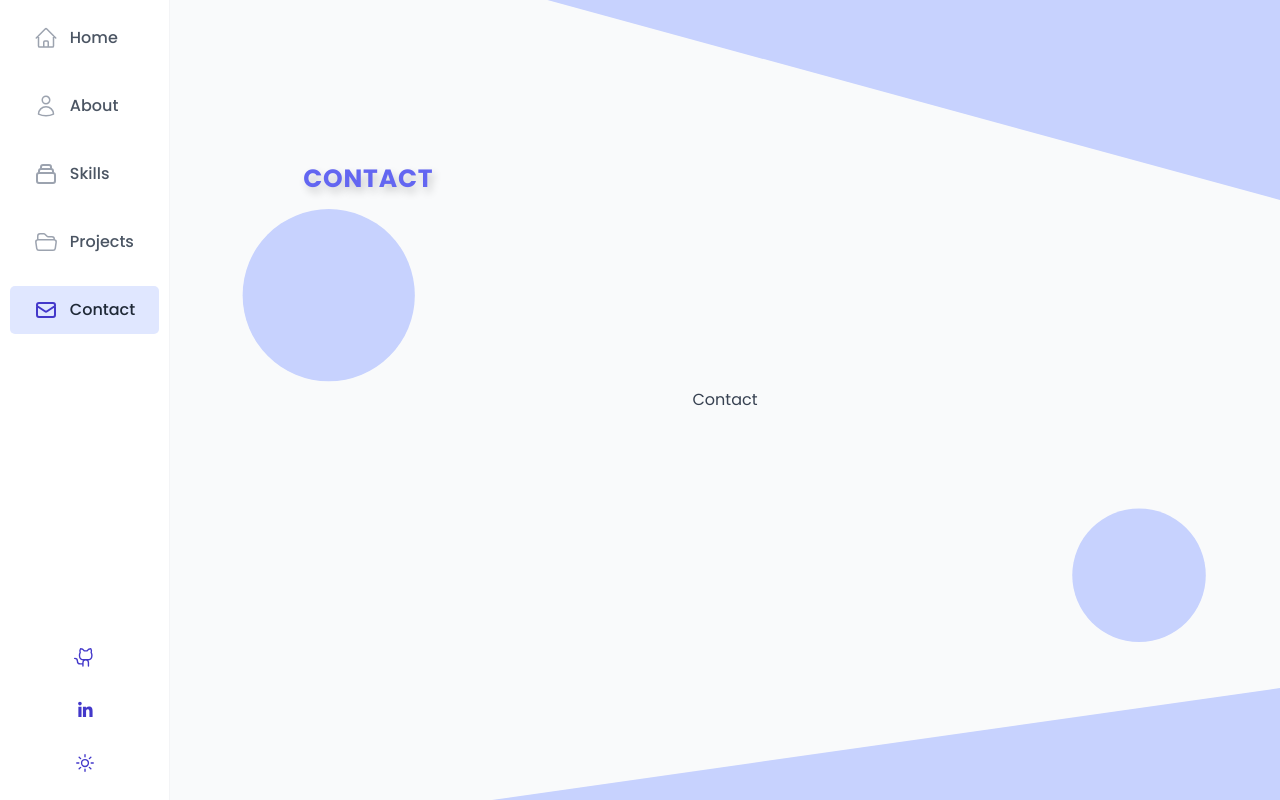
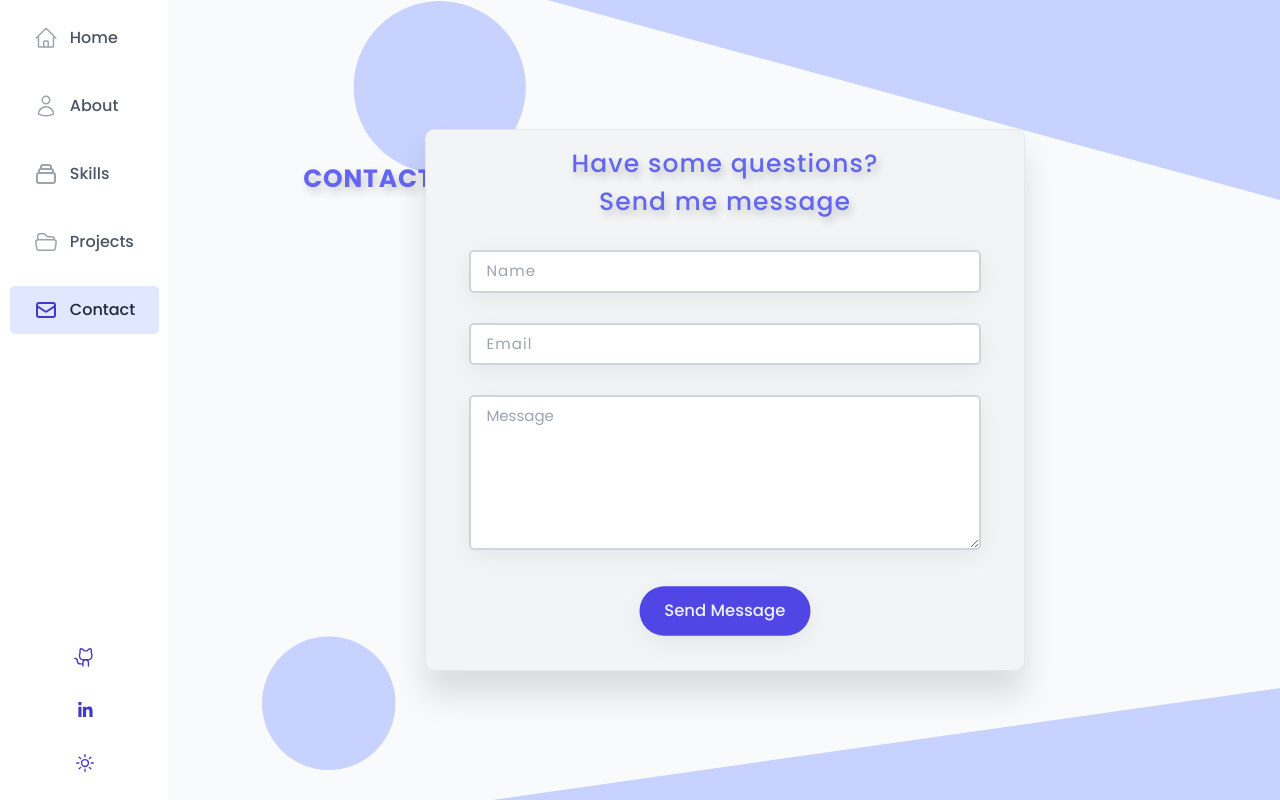
Before and after one commit to dariukyy/dariukyy-portfolio, a React (Vite) app: page /contact in a window 1280 px wide. Built offline with nearby package versions, Linux system fonts and the light colour scheme; no server answers.

Commit message:
update v3

```diff
--- a/package.json
+++ b/package.json
@@ -10,10 +10,12 @@
     "preview": "vite preview"
   },
   "dependencies": {
+    "emailjs-com": "^3.2.0",
     "framer-motion": "^11.0.3",
     "gsap": "^3.12.5",
     "react": "^18.2.0",
     "react-dom": "^18.2.0",
+    "react-hook-form": "^7.50.1",
     "react-icons": "^5.0.1",
     "react-router-dom": "^6.22.0",
     "styled-components": "^6.1.8"
--- a/src/pages/Contact.tsx
+++ b/src/pages/Contact.tsx
@@ -1,5 +1,242 @@
+import styled from "styled-components";
+import Button from "../ui/Button";
+import { device } from "../utils/breakpoints";
+import { motion } from "framer-motion";
+import { useForm } from "react-hook-form";
+
+const StyledContact = styled.div`
+  width: 90%;
+  height: 30%;
+  z-index: 2;
+  display: flex;
+  flex-direction: column;
+  justify-content: center;
+  align-items: center;
+  gap: 2.4rem;
+`;
+
+const Form = styled.form`
+  max-width: 60rem;
+  width: 100%;
+  background-color: var(--color-grey-100);
+  height: auto;
+  display: flex;
+  flex-direction: column;
+  justify-content: center;
+  align-items: center;
+  gap: 3rem;
+  border-radius: var(--border-radius-lg);
+  padding: 1.5rem;
+  border: 1px solid var(--color-grey-200);
+  box-shadow: var(--shadow-lg);
+`;
+
+const FormGroup = styled.div`
+  width: 90%;
+  max-height: 80%;
+  position: relative;
+`;
+
+const Input = styled.input<{ hasError?: boolean }>`
+  font-size: 1.5rem;
+  width: 100%;
+  width: 100%;
+  border: ${(props) =>
+    props.hasError
+      ? "2px solid var(--color-red-700)"
+      : "2px solid var(--color-grey-300)"};
+  background-color: var(--color-grey-0);
+  box-shadow: var(--shadow-md);
+  padding: 0.8rem 1.5rem;
+  border-radius: var(--border-radius-sm);
+  letter-spacing: 1.1px;
+
+  &::placeholder {
+    color: var(--color-grey-400);
+
+    @media ${device.mobile} {
+      font-size: 1.1rem;
+    }
+  }
+
+  &:focus {
+    outline: ${(props) =>
+      !props.hasError && "2px solid var(--color-brand-600)"};
+    outline-offset: -1px;
+  }
+`;
+
+const TextArea = styled.textarea<{ hasError?: boolean }>`
+  font-size: 1.5rem;
+  min-height: 15rem;
+  width: 100%;
+  max-height: 50rem;
+  border: ${(props) =>
+    props.hasError
+      ? "2px solid var(--color-red-700)"
+      : "2px solid var(--color-grey-300)"};
+  background-color: var(--color-grey-0);
+  box-shadow: var(--shadow-md);
+  padding: 0.8rem 1.5rem;
+  border-radius: var(--border-radius-sm);
+  resize: vertical;
+
+  @media ${device.mobile} {
+    min-height: 5rem;
+  }
+
+  &:focus {
+    outline: ${(props) =>
+      !props.hasError && "2px solid var(--color-brand-600)"};
+    outline-offset: -1px;
+  }
+
+  &::placeholder {
+    color: var(--color-grey-400);
+
+    @media ${device.mobile} {
+      font-size: 1.1rem;
+    }
+  }
+`;
+
+const FormHeader = styled(motion.h1)`
+  font-size: 2.5rem;
+  font-weight: 500;
+  letter-spacing: 1.1px;
+  text-align: center;
+  color: var(--color-brand-500);
+  text-shadow: 3px 5px 9px rgba(0, 0, 0, 0.2);
+
+  @media ${device.mobile} {
+    font-size: 1.8rem;
+    margin-bottom: 1rem;
+  }
+`;
+
+const ErrorMessage = styled.p`
+  color: var(--color-red-700);
+  font-size: 1.2rem;
+  position: absolute;
+  right: 0;
+  bottom: -2.4rem;
+`;
+
+type FormData = {
+  name: string;
+  email: string;
+  message: string;
+};
+
 function Contact() {
-  return <div>Contact</div>;
+  const {
+    register,
+    handleSubmit,
+    formState: { errors },
+    trigger,
+    reset,
+  } = useForm<FormData>();
+
+  console.log(errors);
+
+  async function onSubmit(data: FormData) {
+    const isValid = await trigger();
+    console.log(data);
+
+    if (isValid) {
+      reset();
+    }
+  }
+
+  return (
+    <StyledContact>
+      <Form onSubmit={handleSubmit(onSubmit)}>
+        <FormHeader
+          initial={{ opacity: 0, y: -100 }}
+          animate={{ opacity: 1, y: 0 }}
+          transition={{ duration: 0.3 }}
+        >
+          Have some questions?
+          <br /> Send me message
+        </FormHeader>
+        <FormGroup>
+          <Input
+            type="text"
+            placeholder="Name"
+            id="name"
+            {...register("name", {
+              required: true,
+              maxLength: 100,
+            })}
+            hasError={!!errors.name}
+          />
+
+          {errors.name && (
+            <ErrorMessage>
+              {errors.name?.type === "required"
+                ? "This field is required!"
+                : ""}
+              {errors.name?.type === "maxLength"
+                ? "Max length is 100 characters!"
+                : ""}
+            </ErrorMessage>
+          )}
+        </FormGroup>
+        <FormGroup>
+          <Input
+            type="text"
+            placeholder="Email"
+            id="email"
+            {...register("email", {
+              required: true,
+              pattern: /^[a-z0-9._%+-]+@[a-z0-9.-]+\.[a-z]{2,4}$/,
+            })}
+            hasError={!!errors.email}
+          />
+
+          {errors.email && (
+            <ErrorMessage>
+              {errors.email?.type === "required" && "This field is required!"}
+              {errors.email?.type === "pattern" &&
+                "Please write correct email!"}
+            </ErrorMessage>
+          )}
+        </FormGroup>
+        <FormGroup>
+          <TextArea
+            rows={6}
+            placeholder="Message"
+            id="message"
+            {...register("message", {
+              required: true,
+              maxLength: 100,
+            })}
+            hasError={!!errors.message}
+          />
+
+          {errors.message && (
+            <ErrorMessage>
+              {errors.message?.type === "required" && "This field is required!"}
+              {errors.message?.type === "maxLength" &&
+                "Max length is 100 characters!"}
+            </ErrorMessage>
+          )}
+        </FormGroup>
+        <motion.div
+          //make pulse animation on initial render
+          initial={{ scale: 1 }}
+          animate={{ scale: 1.1 }}
+          transition={{
+            repeat: Infinity,
+            repeatType: "reverse",
+            duration: 0.7,
+          }}
+          style={{ marginBottom: "2rem" }}
+        >
+          <Button size="large">Send Message</Button>
+        </motion.div>
+      </Form>
+    </StyledContact>
+  );
 }
-
 export default Contact;
--- a/src/pages/PageNotFound.tsx
+++ b/src/pages/PageNotFound.tsx
@@ -1,6 +1,7 @@
 import styled from "styled-components";
 
 import { useMoveBack } from "../hooks/useMoveBack";
+import Button from "../ui/Button";
 
 const StyledPageNotFound = styled.main`
   height: 100vh;
@@ -16,6 +17,9 @@ const Box = styled.div`
   background-color: var(--color-grey-0);
   border: 1px solid var(--color-grey-100);
   border-radius: var(--border-radius-md);
+  display: flex;
+  flex-direction: column;
+  gap: 3.2rem;
 
   padding: 4.8rem;
   flex: 0 1 96rem;
@@ -32,8 +36,8 @@ function PageNotFound() {
   return (
     <StyledPageNotFound>
       <Box>
-        <p>The page you are looking for could not be found 😢</p>
-        <button onClick={moveBack}>&larr; Go back</button>
+        <h1>The page you are looking for could not be found 😢</h1>
+        <Button onClick={moveBack}>&larr; Go back</Button>
       </Box>
     </StyledPageNotFound>
   );
--- a/src/styles/GlobalStyles.ts
+++ b/src/styles/GlobalStyles.ts
@@ -91,7 +91,7 @@ const GlobalStyles = createGlobalStyle`
 --color-indigo-700: #e0e7ff;
 
 --color-red-100: #fee2e2;
---color-red-700: #b91c1c;
+--color-red-700: #922724;
 --color-red-800: #991b1b;
 
 --color-brand-200: #18212f;
@@ -175,13 +175,16 @@ input:disabled {
   color: var(--color-grey-500);
 }
 
-input:focus,
+/* input:focus,
 button:focus,
 textarea:focus,
 select:focus {
   outline: 2px solid var(--color-brand-600);
   outline-offset: -1px;
-}
+} */
+
+
+
 
 /* Parent selector, finally 😃 */
 button:has(svg) {
--- a/src/ui/Button.tsx
+++ b/src/ui/Button.tsx
@@ -5,12 +5,13 @@ import styled, { css } from "styled-components";
 type Size = "small" | "medium" | "empty" | "large";
 type Variation = "primary" | "secondary" | "danger" | "empty";
 
-interface ButtonProps {
+type ButtonProps = {
   size?: Size;
   variation?: Variation;
   to?: string;
   children: ReactNode;
-}
+  onClick?: () => void;
+};
 
 const sizes = {
   small: css`
@@ -81,6 +82,7 @@ const ButtonEl = styled.button<ButtonProps>`
   border: none;
   border-radius: var(--border-radius-sm);
   box-shadow: var(--shadow-sm);
+  -webkit-tap-highlight-color: transparent;
 
   ${(props) => sizes[props.size || "medium"]}
   ${(props) => variations[props.variation || "primary"]}
--- a/src/ui/Container.tsx
+++ b/src/ui/Container.tsx
@@ -102,42 +102,53 @@ function Container({ children }: ContainerProps) {
 
   const HeaderName = path.toUpperCase().replace("/", "");
 
-  const initialPositionForBubble1 = { x: 0, y: 0 };
-  // const finalPosition = { bottom: "20%", left: "-76%" };
-  const finalPositionForBubble1 = {
+  const initialPositionForBubbles = { x: 0, y: 0 };
+
+  function getFinalPositions(path: string) {
+    if (path === "/about") {
+      return {
+        finalPositionForBubble1: {
           top: "18%",
           right: "0%",
           bottom: "20%",
           left: "-70%",
-  };
-
-  const initialPositionForBubble2 = { x: 0, y: 0 };
-  const finalPositionForBubble2 = {
+        },
+        finalPositionForBubble2: {
           top: "-22%",
           right: "0%",
           bottom: "0%",
           left: "18%",
+        },
       };
-
+    } else if (path === "/contact") {
+      return {
+        finalPositionForBubble1: {
+          top: "16%",
+          right: "0%",
+          bottom: "20%",
+          left: "-73%",
+        },
+        finalPositionForBubble2: {
+          top: "-26%",
+          right: "0%",
+          bottom: "0%",
+          left: "10%",
+        },
+      };
+    }
+  }
+  // 5% 0% 20% -60%;
   return (
     <StyledContainer>
       {!isMobile && path !== "/home" && <Header>{HeaderName}</Header>}
       <Bubble1
-        initial={initialPositionForBubble1}
-        animate={
-          path === "/about"
-            ? finalPositionForBubble1
-            : initialPositionForBubble1
-        }
+        initial={initialPositionForBubbles}
+        animate={getFinalPositions(path)?.finalPositionForBubble1}
         transition={{ duration: 3, type: "spring" }}
       />
       <Bubble2
-        initial={initialPositionForBubble2}
-        animate={
-          path === "/about"
-            ? finalPositionForBubble2
-            : initialPositionForBubble2
-        }
+        initial={initialPositionForBubbles}
+        animate={getFinalPositions(path)?.finalPositionForBubble2}
         transition={{ duration: 3, type: "spring" }}
       />
       {children}
--- a/src/ui/HomeComponent.tsx
+++ b/src/ui/HomeComponent.tsx
@@ -70,9 +70,19 @@ function HomeComponent() {
         innovative solutions. I specialize with technologies like React, Redux,
         TypeScript, styled-components and TailwindCSS.
       </Paragraph>
-      <Button to="/contact" size="large">
-        Get in touch
-      </Button>
+      <motion.div
+        initial={{ scale: 1 }}
+        animate={{ scale: 1.1 }}
+        transition={{
+          repeat: Infinity,
+          repeatType: "reverse",
+          duration: 0.7,
+        }}
+      >
+        <Button to="/contact" size="large">
+          Get in touch
+        </Button>
+      </motion.div>
     </StyledHome>
   );
 }
--- a/src/utils/breakpoints.ts
+++ b/src/utils/breakpoints.ts
@@ -6,7 +6,7 @@ type BreakpointValues = {
 
 export const breakpoints: BreakpointValues = {
   mobile: "480px",
-  tablet: "768px",
+  tablet: "769px",
   desktop: "1024px",
   smTablet: "600px",
 };
```
Also changed, not shown: src/pages/About.tsx (+37 -17 lines), src/ui/Header.tsx (+29 -29 lines), 1 other file (tests, documents, lock files or other folders). Lines whose indentation alone changed are shown as unchanged.
